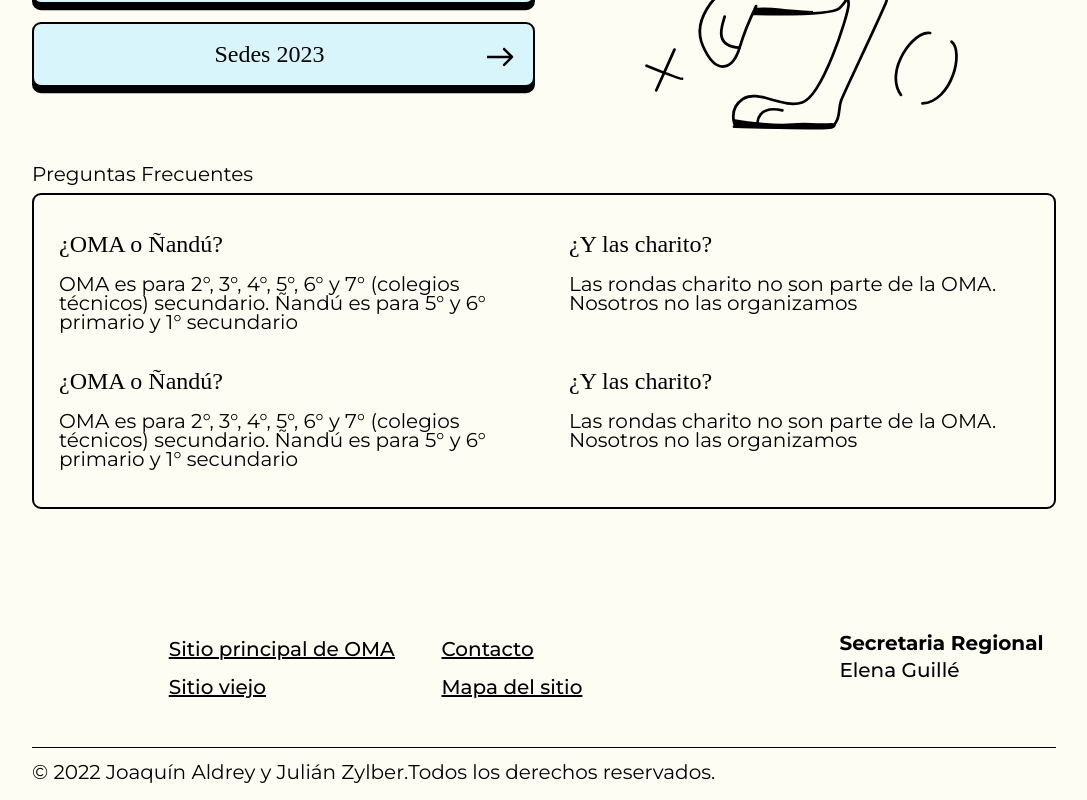
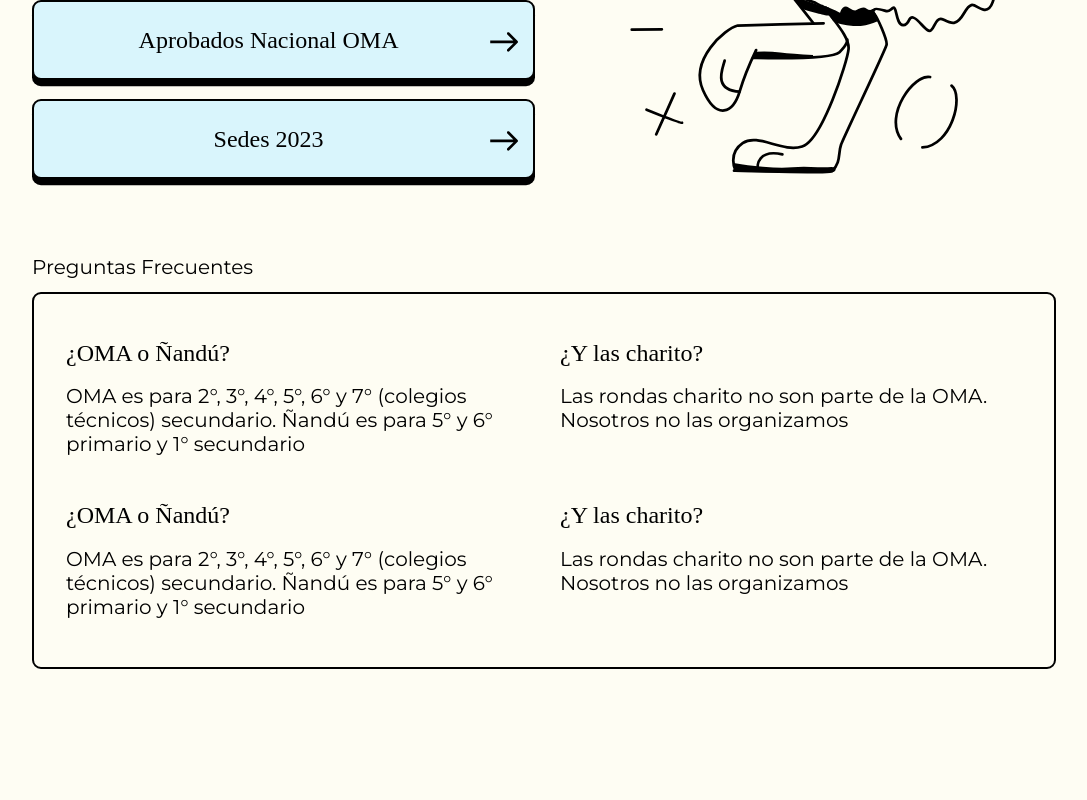
Before and after one commit to JZylber/oma-san-isidro, a Next.js app: page / in a window 1280 px wide. Shown: the part 640-1440 px from the top of the page, without its empty margins (96-1183 px from the left). Built offline with nearby package versions, Linux system fonts and the light colour scheme; a web font is replaced by a local one.

Commit message:
correccion margenes desktop

```diff
--- a/components/FAQ/FAQ.module.scss
+++ b/components/FAQ/FAQ.module.scss
@@ -15,16 +15,13 @@
     }
     @include shared.tablet-only{
         margin-top: 1.6rem;
-        padding:  3.8rem 1.6rem 3.8rem 1.6rem;
+        padding: 2.4rem 1.6rem 2.4rem 1.6rem;
         justify-content: flex-start;
     }
     @include shared.desktop-only {
-        padding-top: 3*shared.$desktop-spacing;
-        padding-bottom: 3*shared.$desktop-spacing;
-        /*padding-left: 4*shared.$desktop-spacing;
-        padding-right: 4*shared.$desktop-spacing;*/
+        padding: 2.4rem 1.6rem 2.4rem 1.6rem;
         justify-content: flex-start;
-        margin-top: 1.5*shared.$desktop-spacing;
-        margin-bottom: 20*shared.$desktop-spacing;
+        margin-top: 1.6rem;
+        margin-bottom: 16rem;
     }
 }
--- a/components/FAQ/FAQItem.module.scss
+++ b/components/FAQ/FAQItem.module.scss
@@ -17,10 +17,7 @@
     @include shared.desktop-only {
         box-sizing: border-box;
         max-width: 50%;
-        padding-top: 3*shared.$desktop-spacing;
-        padding-bottom: 3*shared.$desktop-spacing;
-        padding-left: 4*shared.$desktop-spacing;
-        padding-right: 4*shared.$desktop-spacing;
+        padding: 2.4rem 1.6rem 2.4rem 1.6rem;
     }
 
 }
@@ -52,14 +49,14 @@
     display: block;
     @include shared.mobile-only{
         font-size: shared.$mobile-reading-font-size;
-        line-height: 2*shared.$mobile-spacing;
+        line-height: 1.6rem;
     }
     @include shared.tablet-only{
         font-size: shared.$tablet-reading-font-size;
-        line-height: 2*shared.$tablet-spacing;
+        line-height: 1.6rem;
     }
     @include shared.desktop-only {
         font-size: shared.$desktop-reading-font-size;
-        line-height: 3.0625*shared.$desktop-spacing;
+        line-height: 2.4rem;
     }
 }
--- a/components/Footer/Footer.module.scss
+++ b/components/Footer/Footer.module.scss
@@ -17,7 +17,7 @@
         grid-column: 1/-1;
         grid-row: 4/5;
         @include shared.desktop-columns;
-        grid-template-rows: 12*shared.$desktop-spacing max-content;
+        grid-template-rows: 9rem max-content;
         align-items: start;
         row-gap: 6*shared.$desktop-spacing;
     }
@@ -96,9 +96,13 @@
         }
         ul {
             list-style: none;
-            display: flex;
-            flex-direction: column;
-            justify-content: space-around;
+
+            @include shared.not-desktop{
+                flex-direction: column;
+                justify-content: space-around;
+                display: flex;
+            }
+
             @include shared.tablet-only{
                 grid-column: 2/-1;
                 grid-row: 1/2;
@@ -106,11 +110,43 @@
                 flex-wrap: wrap;
             }
             @include shared.desktop-only {
-                padding-left: 5.5*shared.$desktop-spacing;
-                grid-column: 2/7;
+                display: grid;
+                // padding-left: 5.5*shared.$desktop-spacing;
+                @include shared.desktop-columns(7);
+                grid-column: 2/9;
                 grid-row: 1/2;
                 min-height: 100%;
-                flex-wrap: wrap;
+                // flex-wrap: wrap;
+            }
+        }
+        ul li:nth-child(1){
+            @include shared.desktop-only{
+                grid-column: 1/4;
+                grid-row: 1
+            }
+        }
+        ul li:nth-child(2){
+            @include shared.desktop-only{
+                grid-column: 1/4;
+            }
+        }
+        ul li:nth-child(3){
+            @include shared.tablet-only{
+                margin-left: 5.5rem;
+            }
+            @include shared.desktop-only{
+                margin-left: 1rem;
+                grid-column: 5/7;
+                grid-row: 1
+            }
+        }
+        ul li:nth-child(4){
+            @include shared.tablet-only{
+                margin-left: 5.5rem;
+            }
+            @include shared.desktop-only{
+                margin-left: 1rem;
+                grid-column: 5/7;
             }
         }
         ul li {
@@ -129,8 +165,7 @@
             @include shared.desktop-only {
                 font-size: shared.$desktop-reading-font-size;
                 line-height: 3 * shared.$desktop-spacing;
-                padding-top: shared.$desktop-spacing;
-                padding-bottom: 2 * shared.$desktop-spacing;
+                padding-bottom: 0.8rem;
             }
         }
         a:link, a:visited {
--- a/components/NavBar/Navbar.module.scss
+++ b/components/NavBar/Navbar.module.scss
@@ -27,8 +27,7 @@
         display: grid;
         @include shared.desktop-columns;
         grid-template-rows: 1fr;
-        padding-top: shared.$desktop-spacing * 3;
-        min-height: shared.$desktop-spacing * 4;
+        height: 8.8rem;
     }
     &_full {
         @extend .navbar;
--- a/components/News/NewsItem.module.scss
+++ b/components/News/NewsItem.module.scss
@@ -7,6 +7,9 @@
     border-radius: 9px;
 
     display: flex;
+    flex-direction: row;
+    justify-content: center;
+
     align-items: center;
     text-align: center;
 
@@ -17,7 +20,7 @@
 
         height: 7.2rem;
 
-        box-shadow: 0px shared.$mobile-spacing black;
+        box-shadow: 0px 0.8rem black;
 
         font-size:shared.$mobile-actionable-font-size;
         line-height: 2.375*shared.$mobile-spacing;
@@ -36,24 +39,30 @@
     }
     @include shared.desktop-only {
         font-size:shared.$desktop-actionable-font-size;
-        line-height: 3.75 *shared.$desktop-spacing;
+        line-height: 3rem;
 
-        height: 10.375 *shared.$desktop-spacing;
+        height: 8rem;
 
         margin-top: 2*shared.$desktop-spacing;
         margin-bottom: 3*shared.$desktop-spacing;
         box-shadow: 0px shared.$desktop-spacing black;
     }
     span {
-        width: 100%;
+        @include shared.desktop-only{
+            width: 80%;
+        }
+        @include shared.not-desktop{
+            width:100%;
+        }
     }
     .arrow {
         @include shared.not-desktop{
             display: none;
         }
         @include shared.desktop-only {
-            display: block;
-            transform: translateX(-3 * shared.$desktop-spacing);
+            display: inline;
+            float: right;
+            transform: translateX(3 * shared.$desktopXspacing);
         }
     }
 }
--- a/components/News/NewsItem.tsx
+++ b/components/News/NewsItem.tsx
@@ -8,7 +8,7 @@ interface NewsItemProps {
 export default function NewsItem(props:NewsItemProps){
     return(
         <div className={styles.container}>
-            <span>{props.content}</span>
+            <span>{props.content} </span>
             <NewsArrow className={styles.arrow}/>
         </div>
     )
--- a/components/Title/Title.module.scss
+++ b/components/Title/Title.module.scss
@@ -19,8 +19,9 @@
         grid-row: 1/2;
         grid-column: 1/6 ;
         margin-top: shared.$desktop-spacing * 4;
-        margin-bottom: shared.$desktop-spacing;
-        height: shared.$desktopXspacing * 46.375;
+        margin-bottom: 2rem;
+        height: 48*shared.$desktopXspacing;
+        max-height: 400px;
     }
 }
 
--- a/pages/styles/Home.module.scss
+++ b/pages/styles/Home.module.scss
@@ -75,6 +75,7 @@
         grid-column: 1/5 ;
     }
     @include shared.desktop-only {
+        margin-top: 2.4rem;
         grid-row: 2/3;
         grid-column: 1/6 ;
     }
@@ -87,15 +88,14 @@
     @include shared.not-mobile{
         grid-row: 3/4;
         grid-column: 1/-1 ;
+        margin-top: 4.8rem;
     }
-
     @include shared.tablet-only{
-        margin-top: 4.8rem;
     }
 }
 .containerImg{
     display: flex;
-    justify-content: center;
+    justify-content: flex-end;
     align-content: center;
 
     @include shared.mobile-only{
@@ -108,7 +108,7 @@
     @include shared.tablet-only{
         grid-row: 1/3;
         grid-column: 5/-1;
-        max-height: 50.9rem;
+        max-height: 55rem;
     }
     @include shared.desktop-only {
         grid-row: 1/3;
```
Also changed, not shown: pages/index.tsx (+8 -0 lines), components/Footer/Footer.tsx (indentation only).
